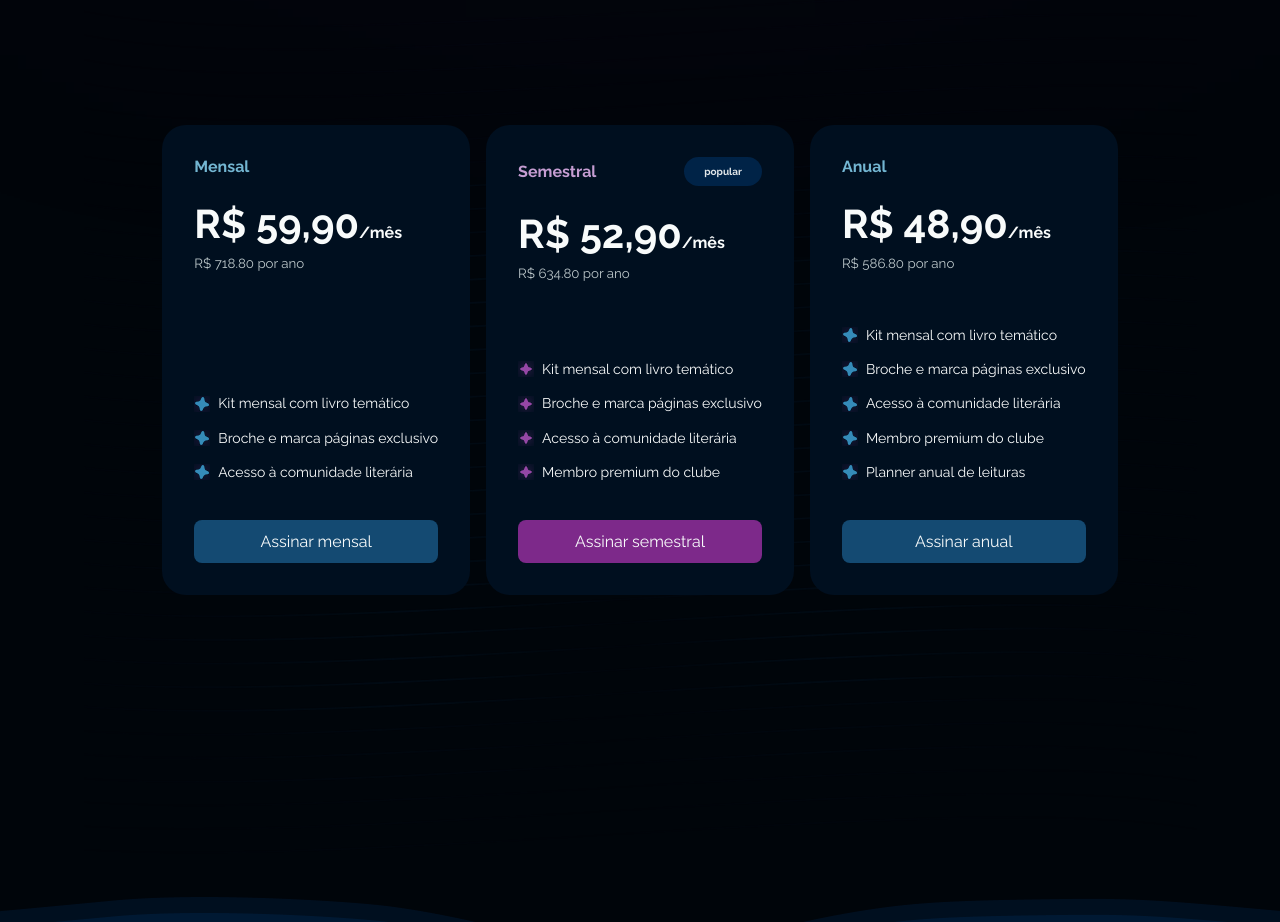
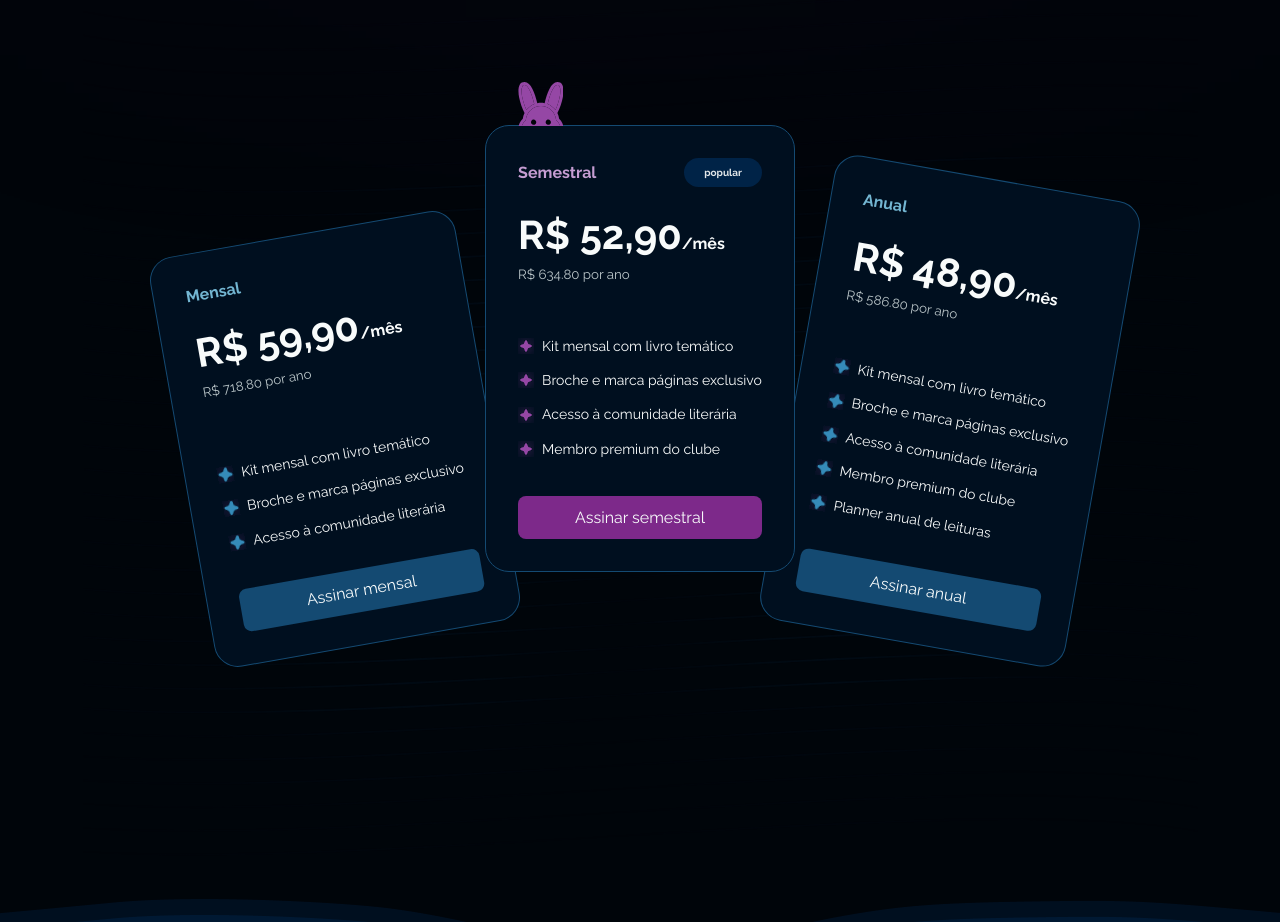
Before and after one commit to danillo-fullstack/projeto-fullstack-encantos-literarios, a plain HTML site: page index.html in a window 1280 px wide. Shown: the part 3166-4088 px from the top of the page. Drawn offline with Linux system fonts and the light colour scheme.

Commit message:
fix: ajuste nos cards da sessão assine

```diff
--- a/style/assine.css
+++ b/style/assine.css
@@ -30,9 +30,7 @@
             display: flex;
             justify-content: center;
             flex-wrap: wrap;
-            gap: 16px;
             margin-inline: auto;
-            margin-top: 3.5rem;
 
             & > div {
                 border-radius: 24px;
@@ -42,11 +40,15 @@
                 justify-content: space-between;
                 background-color: var(--shape-base);
                 transition: background-color 200ms linear;
+                height: auto;
                 z-index: 1;
+                border: 1px solid var(--blue-dark);
+
             }
 
             & > div:hover {
                 background-color: var(--shape-hover);
+                z-index: 10;
             }
 
             & header {
@@ -90,16 +92,14 @@
                     align-items: center;
                     gap: 8px;
                 }
-
-
             }
 
             & a {
                 margin-top: 24px;
             }
 
-
             & .mensal, & .anual {
+                height: 416px;
                 & h3 {
                     font-size: var(--title-xs);
                     font-weight: bold;
@@ -117,10 +117,28 @@
                 }
             }
 
+            & .mensal {
+                transform: rotate(-10deg);
+                position: absolute;
+                left: 60px;
+                bottom: -50px;
+            }
+
             & .semestral {
+                position: absolute;
+                z-index: 2;
                 & header div{
                     display: flex;
                     align-items: center;
+                }
+
+                &::before {
+                    content: '';
+                    width: 45px;
+                    height: 45px;
+                    background-image: url(../assets/Bunny.svg);
+                    position: absolute;
+                    top: -45px;
                 }
 
                 & li::before {
@@ -149,6 +167,14 @@
                     background-color: var(--pink-dark);
                 }
             }
+
+            & .anual {
+                height: fit-content;
+                position: relative;
+                left: 310px;
+                top: 50px;
+                transform: rotate(10deg);
+            }
         }
     }
 }
```
Also changed, not shown: assets/Bunny.svg (added).
